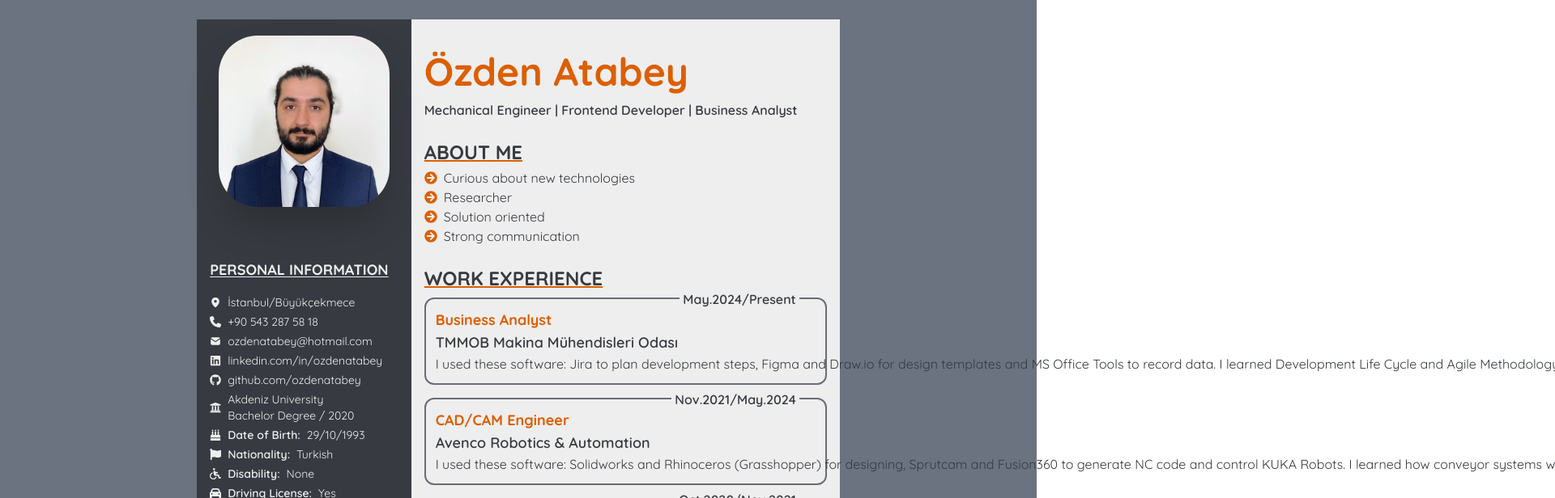
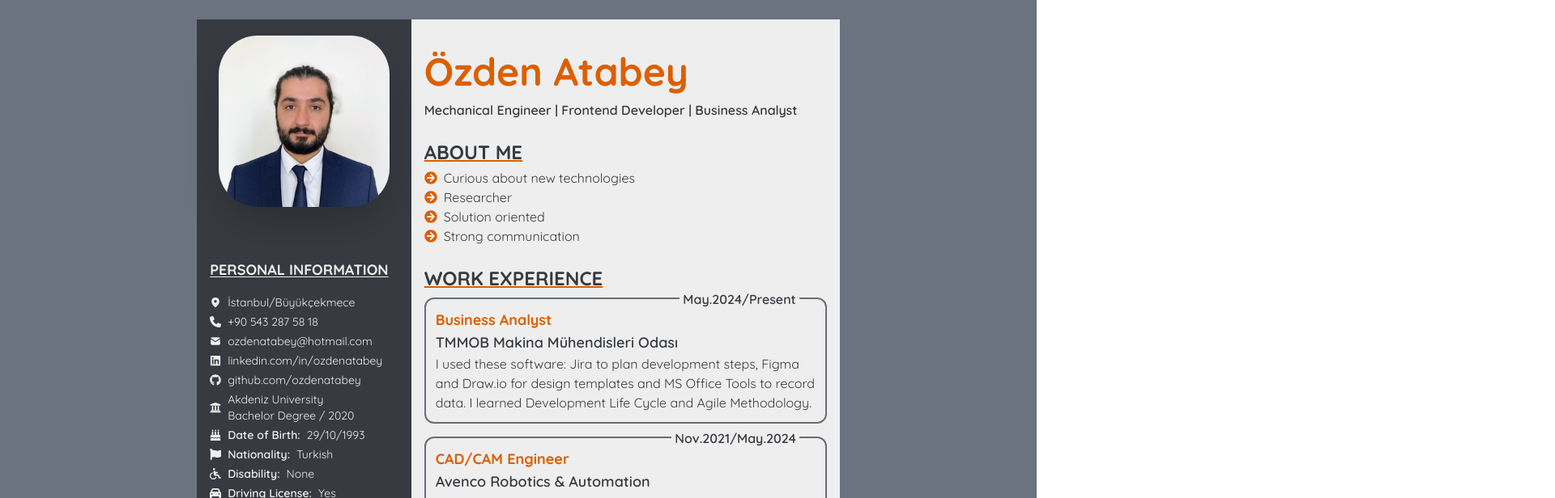
Before and after one commit to ozdenatabey/cv-builder, a React (Vite) app: page / in a window 1280 px wide. Shown: the top 616 px of the page at 81% size, 1920 px wide, since content can reach past the window. Built offline with nearby package versions, Linux system fonts and the light colour scheme.

Commit message:
text wrapping removed in Experiences

```diff
--- a/src/component/Experience.jsx
+++ b/src/component/Experience.jsx
@@ -17,7 +17,7 @@ function Experience() {
           <div className="p-3">
             <p className="text-header text-lg font-bold">{experience.title}</p>
             <p className="font-semibold text-lg">{experience.company}</p>
-            <p className="text-nowrap">{experience.content}</p>
+            <p>{experience.content}</p>
           </div>
         </div>
       ))}
```
